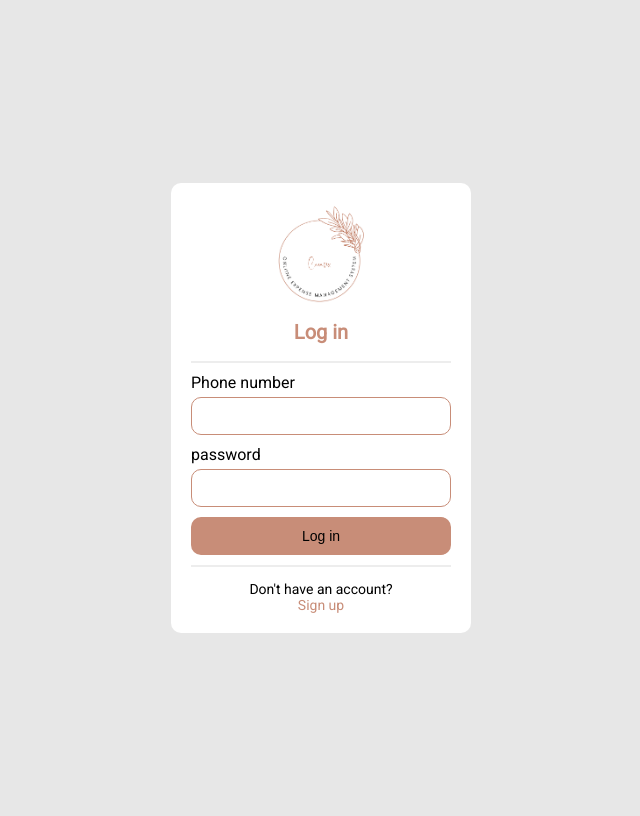
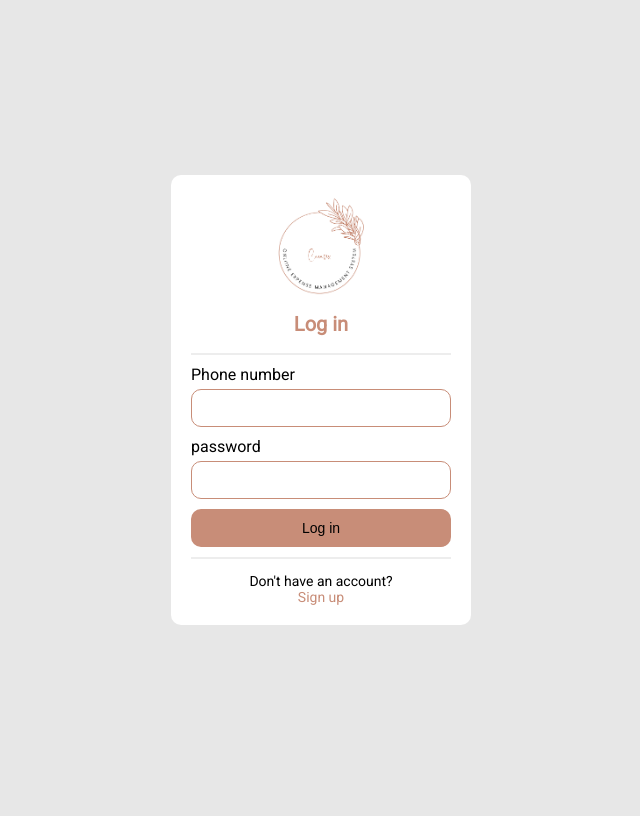
Before and after one commit to durosly/online_expense, a PHP site: page /login in a window 1280 px wide. Shown: the whole page, without its empty margins (319-959 px from the left). After the commit the page ends 625 px from the top, so only its background shows below. Run offline with PHP 8.4, Linux system fonts and the light colour scheme.

Commit message:
modification

```diff
--- a/assets/stylesheet/main.min.css
+++ b/assets/stylesheet/main.min.css
@@ -1 +1 @@
-html{font-size:62.5%;box-sizing:border-box;font-family:"Roboto",sans-serif}*,*::after,*::before{box-sizing:inherit}.auth{background-color:#e7e7e7}img{max-width:100%}.form{background-color:#fff}.form__login{min-width:30rem;max-width:40rem;max-height:50rem;border-radius:1rem;overflow:hidden;padding:2rem}.form__logo-container{display:flex;justify-content:center}.form__logo{max-width:10rem}.form__title{color:#c88d78;text-align:center;font-size:2rem}.form hr{border:1px solid #ededed}.form__group{display:flex;flex-direction:column;margin:1rem 0}.form__label{font-size:1.6rem;margin-bottom:.5rem}.form__input{outline:none;padding:1rem;border-radius:1rem;border:1px solid #c88d78;font-size:1.4rem;font-family:inherit}.form__submit-btn{font-size:1.4rem;padding:1rem;border:1px solid transparent;border-radius:1rem;outline:none;background-color:#c88d78;display:block;width:100%;cursor:pointer;margin-bottom:1rem;transition:background-color ease-in-out .3s}.form__submit-btn:hover{color:#fff}.form .notice-area{text-align:center;font-size:1.4rem}.form__notice{margin-bottom:0}.form__link{text-decoration:none;color:#c88d78;font-family:inherit}.form__spinner{width:1.4rem}.auth{overflow:hidden}.auth .main{height:100vh;overflow:hidden;display:flex;flex-direction:column;justify-content:center;align-items:center}/*# sourceMappingURL=main.min.css.map */
+html{font-size:62.5%;box-sizing:border-box;font-family:"Roboto",sans-serif}body{padding:0;margin:0}*,*::after,*::before{box-sizing:inherit}.auth{background-color:#e7e7e7}img{max-width:100%}.form{background-color:#fff}.form__login{min-width:30rem;max-width:40rem;margin:2rem 0;border-radius:1rem;overflow:hidden;padding:2rem}.form__logo-container{display:flex;justify-content:center}.form__logo{max-width:10rem}.form__title{color:#c88d78;text-align:center;font-size:2rem}.form hr{border:1px solid #ededed}.form__group{display:flex;flex-direction:column;margin:1rem 0}.form__label{font-size:1.6rem;margin-bottom:.5rem}.form__input{outline:none;padding:1rem;border-radius:1rem;border:1px solid #c88d78;font-size:1.4rem;font-family:inherit}.form__submit-btn{font-size:1.4rem;padding:1rem;border:1px solid transparent;border-radius:1rem;outline:none;background-color:#c88d78;display:block;width:100%;cursor:pointer;margin-bottom:1rem;transition:background-color ease-in-out .3s}.form__submit-btn:hover{color:#fff}.form .notice-area{text-align:center;font-size:1.4rem}.form__notice{margin-bottom:0}.form__link{text-decoration:none;color:#c88d78;font-family:inherit}.form__spinner{width:1.4rem}.auth .main{min-height:100vh;display:flex;flex-direction:column;justify-content:center;align-items:center}/*# sourceMappingURL=main.min.css.map */
--- a/login.php
+++ b/login.php
@@ -32,7 +32,7 @@
                 <hr />
                 <div class="notice-area">
                     <p class="form__notice">Don't have an account?</p>
-                    <a href="/signup" class="form__link">Sign up</a>
+                    <a href="signup" class="form__link">Sign up</a>
                 </div>
             </form>
         </main>
--- a/sass/base/_reset.scss
+++ b/sass/base/_reset.scss
@@ -2,6 +2,11 @@ html {
     font-size: 62.5%; // 1REM
     box-sizing: border-box;
     font-family: "Roboto", sans-serif;
+}
+
+body {
+    padding: 0;
+    margin: 0;
 }
 
 *,
--- a/sass/components/_forms.scss
+++ b/sass/components/_forms.scss
@@ -4,7 +4,8 @@
     &__login {
         min-width: 30rem;
         max-width: 40rem;
-        max-height: 50rem;
+        margin: $gutter-primary 0;
+        //max-height: 50rem;
         border-radius: $border-radius-primary;
         overflow: hidden;
         padding: $gutter-primary;
--- a/sass/pages/_login.scss
+++ b/sass/pages/_login.scss
@@ -1,8 +1,6 @@
 .auth {
-    overflow: hidden;
     .main {
-        height: 100vh;
-        overflow: hidden;
+        min-height: 100vh;
         display: flex;
         flex-direction: column;
         justify-content: center;
```
Also changed, not shown: .htaccess, 1 other file.
